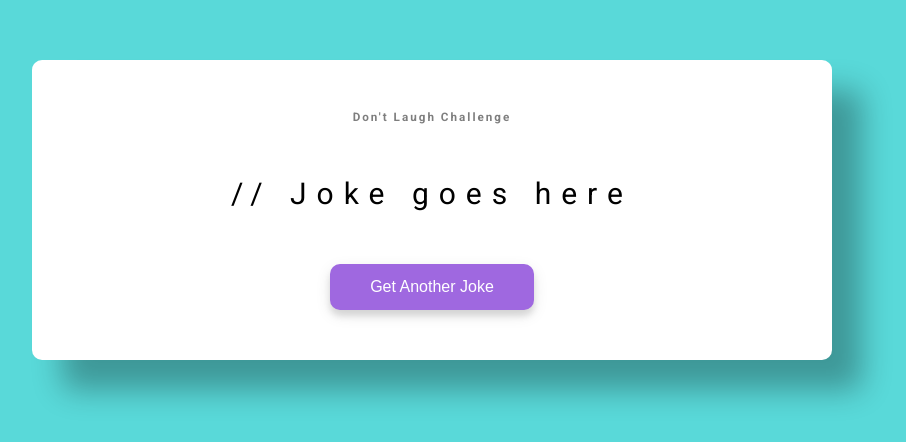
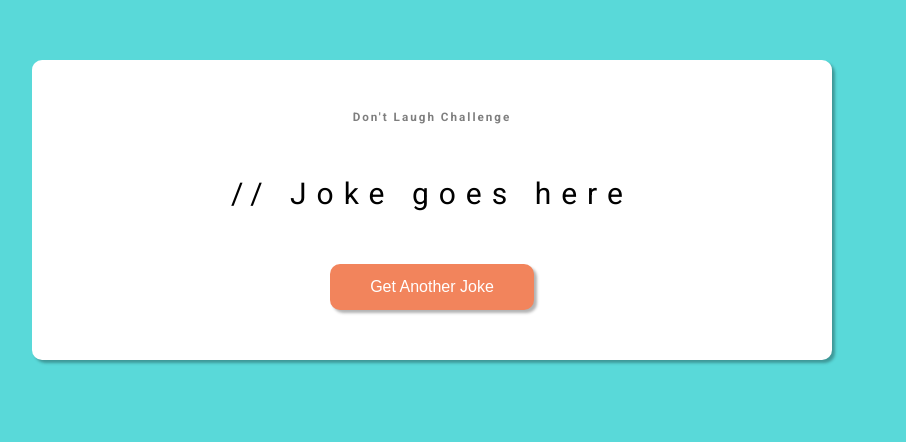
Before and after one commit to OscarYopan/random-jokes, a plain HTML site: page index.html in a window 1280 px wide. Shown: the part 190-632 px from the top of the page, without its empty margins (208-1114 px from the left). Drawn offline with Linux system fonts and the light colour scheme; no server answers.

Commit message:
Update style.css

```diff
--- a/style.css
+++ b/style.css
@@ -35,9 +35,9 @@ body {
 }
 
 .container {
-  background-color: #fff;
+  background-color:var(--branco);
   border-radius: 1rem;
-  box-shadow: 3rem 3rem 3rem rgba(0, 0, 0, 0.3);
+  box-shadow: .3rem .3rem .3rem rgba(0, 0, 0, 0.3);
   padding: 5rem 2rem;
   text-align: center;
   max-width: 100%;
@@ -53,19 +53,19 @@ h3 {
 .joke {
   font-size: 3rem;
   letter-spacing: 1rem;
-  line-height: 40px;
-  margin: 50px auto;
-  max-width: 600px;
+  line-height: 4rem;
+  margin: 5rem auto;
+  max-width: 60rem;
 }
 
 .btn {
-  background-color: #9f68e0;
-  color: #fff;
+  background-color: var(--cor5);
+  color: var(--branco);
   border: 0;
-  border-radius: 10px;
-  box-shadow: 0 5px 15px rgba(0, 0, 0, 0.1), 0 6px 6px rgba(0, 0, 0, 0.1);
-  padding: 14px 40px;
-  font-size: 16px;
+  border-radius: 1rem;
+  box-shadow: .3rem .3rem .3rem rgba(0, 0, 0, 0.3);
+  padding: 1.4rem 4rem;
+  font-size: 1.6rem;
   cursor: pointer;
 }
 
@@ -76,3 +76,7 @@ h3 {
 .btn:focus {
   outline: 0;
 }
+
+.btn:hover {
+  background-color: var(--cor4);
+}
```
